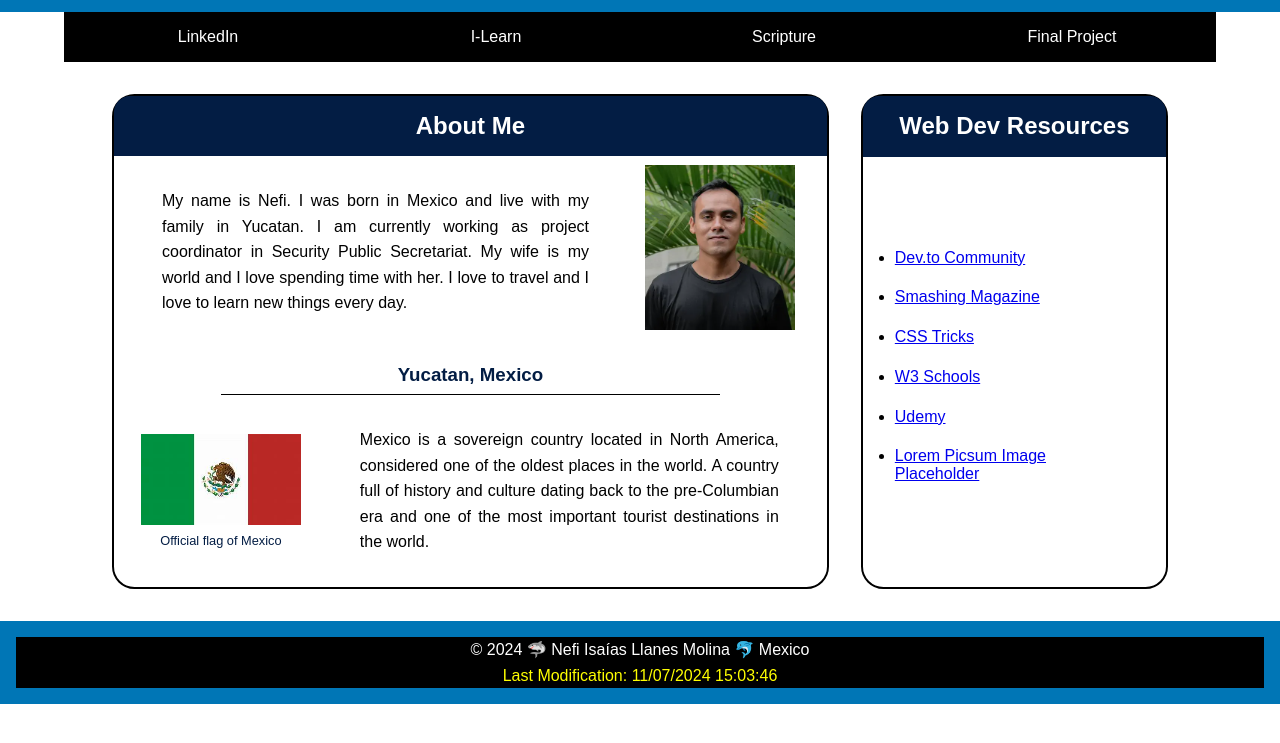
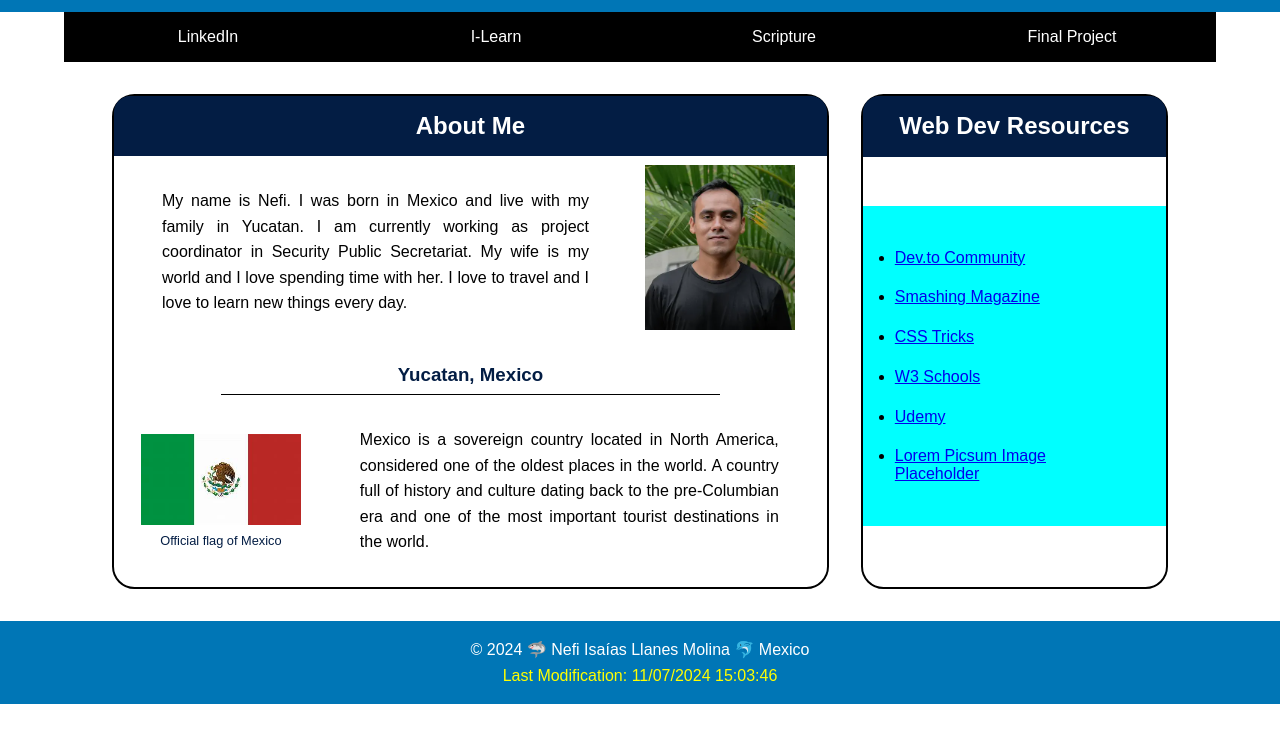
Before and after one commit to Nefiisaiasllanesmolina/wdd131, a plain HTML site: page index.html in a window 1280 px wide. Shown: the part 55-798 px from the top of the page. Drawn offline with Linux system fonts and the light colour scheme.

Commit message:
commit 5

```diff
--- a/styles/base.css
+++ b/styles/base.css
@@ -208,6 +208,8 @@ main {
     padding: 2rem;
     margin-top: 20%;
     margin-bottom: 20%;
+    background-color: aqua;
+    max-width: fit-content;
 }
 
 
@@ -221,10 +223,6 @@ footer {
     padding: 1rem;
     text-align: center;
     line-height: 1.6;
-}
-
-footer p {
-    background-color: black;
 }
 
 footer #lastModified {
```
